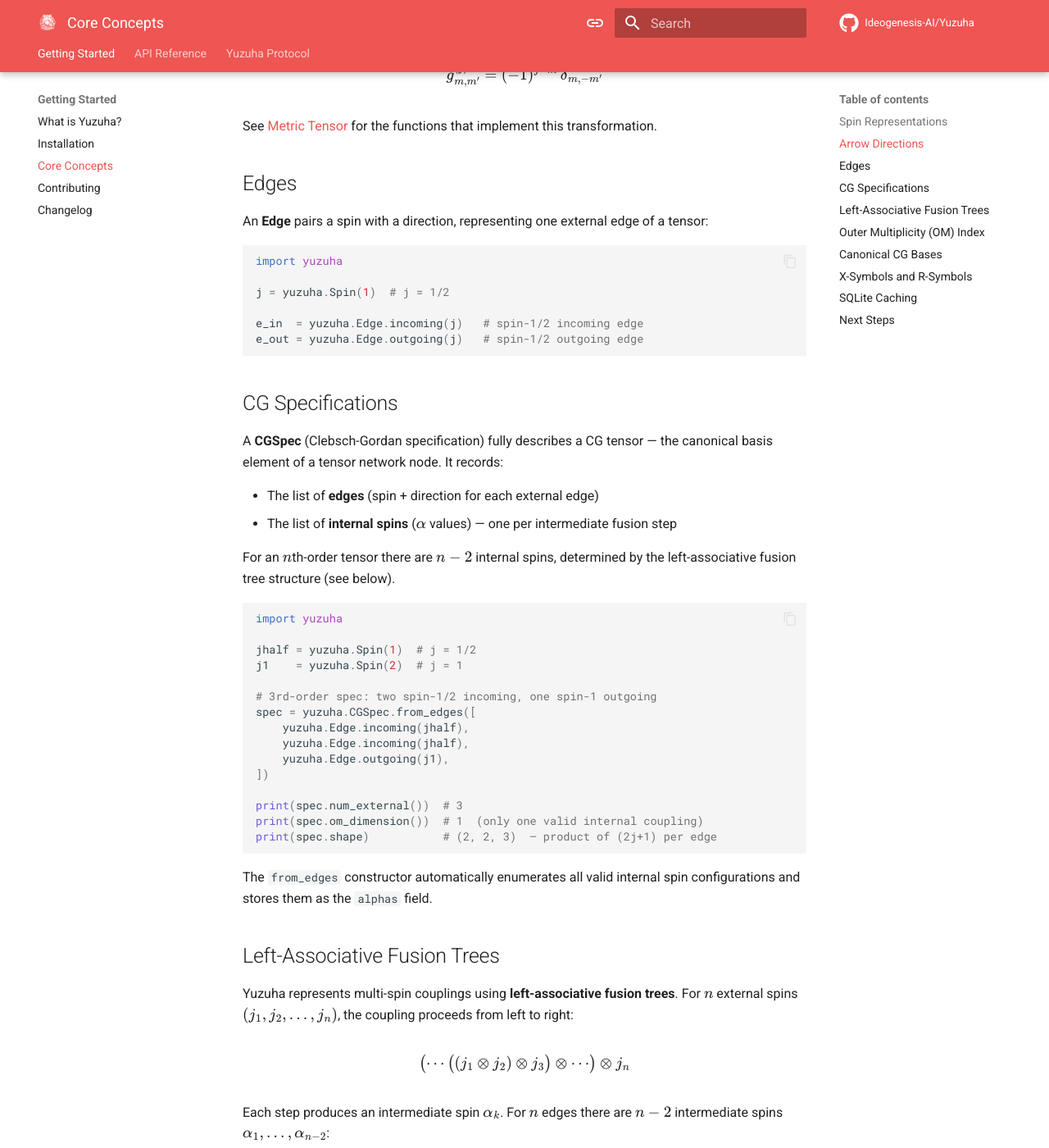
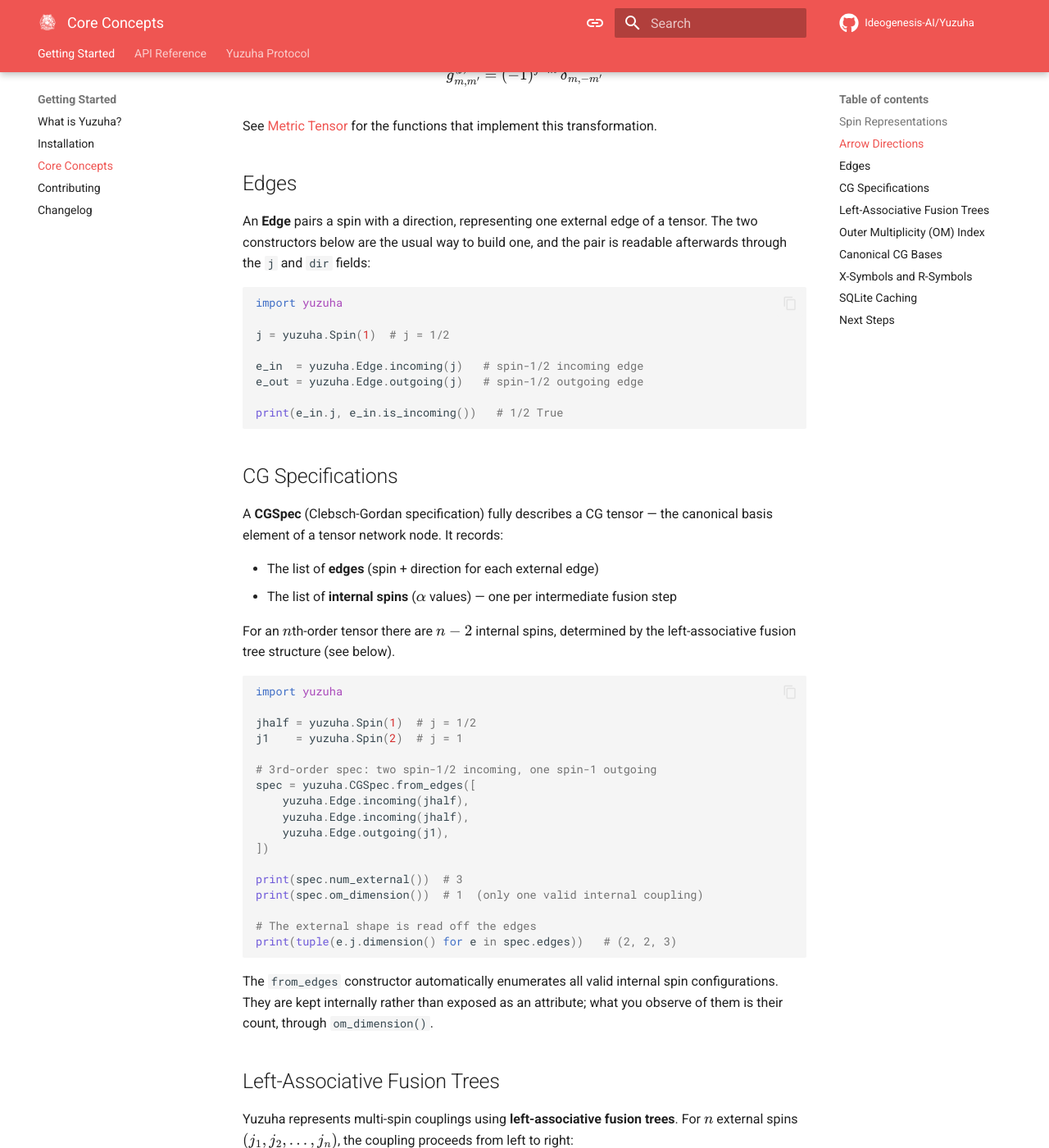
Before and after one commit to Ideogenesis-AI/Yuzuha, an MkDocs documentation site: the page built from docs/getting-started/core-concepts.md, in a window 1280 px wide and 1400 px high, scrolled down 1014 px. Shown: the whole window at 82% size. Built offline with MkDocs 1.6.1 and Material for MkDocs 9.7.7, drawn with Linux system fonts in a browser that asks for light colours; comment, search, counter and statistics services are not loaded; some of the changed text lies outside the part shown.

Commit message:
Correct the Core Concepts examples to the Python API they claim to demonstrate
Several of the snippets could never have run. Direction was presented as a pair of enum
constants rather than the static constructors that actually exist, and CGSpec was given a
shape attribute and an alphas field it has never exposed; the external shape is now
derived from the edges, and the internal spin configurations are described as what they
are, reachable only through their count. Also replaced the vague claim that the canonical
basis is normalized with respect to the OM space with the orthonormality that the test
suite actually asserts, and filled in the outer multiplicity the four-edge example really
produces.

````diff
--- a/docs/getting-started/core-concepts.md
+++ b/docs/getting-started/core-concepts.md
@@ -36,8 +36,8 @@ transformations via the invariant metric.
 ```python
 from yuzuha import Direction
 
-d_in  = Direction.Incoming   # primal representation
-d_out = Direction.Outgoing   # dual representation
+d_in  = Direction.incoming()   # primal representation
+d_out = Direction.outgoing()   # dual representation
 ```
 
 Arrow directions can be flipped using the invariant metric \(g\):
@@ -49,7 +49,9 @@ this transformation.
 
 ## Edges
 
-An **Edge** pairs a spin with a direction, representing one external edge of a tensor:
+An **Edge** pairs a spin with a direction, representing one external edge of a tensor.
+The two constructors below are the usual way to build one, and the pair is readable
+afterwards through the `j` and `dir` fields:
 
 ```python
 import yuzuha
@@ -58,6 +60,8 @@ j = yuzuha.Spin(1)  # j = 1/2
 
 e_in  = yuzuha.Edge.incoming(j)   # spin-1/2 incoming edge
 e_out = yuzuha.Edge.outgoing(j)   # spin-1/2 outgoing edge
+
+print(e_in.j, e_in.is_incoming())   # 1/2 True
 ```
 
 ## CG Specifications
@@ -86,11 +90,14 @@ spec = yuzuha.CGSpec.from_edges([
 
 print(spec.num_external())  # 3
 print(spec.om_dimension())  # 1  (only one valid internal coupling)
-print(spec.shape)           # (2, 2, 3)  — product of (2j+1) per edge
+
+# The external shape is read off the edges
+print(tuple(e.j.dimension() for e in spec.edges))   # (2, 2, 3)
 ```
 
 The `from_edges` constructor automatically enumerates all valid internal spin
-configurations and stores them as the `alphas` field.
+configurations. They are kept internally rather than exposed as an attribute; what you
+observe of them is their count, through `om_dimension()`.
 
 ## Left-Associative Fusion Trees
 
@@ -126,15 +133,17 @@ spec = yuzuha.CGSpec.from_edges([
     yuzuha.Edge.incoming(j1),
     yuzuha.Edge.outgoing(j1),
 ])
-print(spec.om_dimension())  # > 1 for certain spin combinations
+print(spec.om_dimension())  # 3 — three internal spins couple j=1 x j=1 down to j=1
 ```
 
 ## Canonical CG Bases
 
 The **canonical basis** for a CGSpec is a real-valued tensor of shape
 \((2j_1+1, \ldots, 2j_n+1, \mathrm{om\_dim})\) that expresses the CG tensor in the
-magnetic-quantum-number basis. It is computed from the CG coefficients using the
-left-associative fusion tree and normalized with respect to the OM space.
+magnetic-quantum-number basis. It is computed from the CG coefficients along the
+left-associative fusion tree, then normalized so that the OM slices are orthonormal —
+each slice is a unit vector over the magnetic indices, which is not the normalization of
+the bare CG coefficients themselves.
 
 ```python
 basis = yuzuha.canonical_basis(spec)
````
